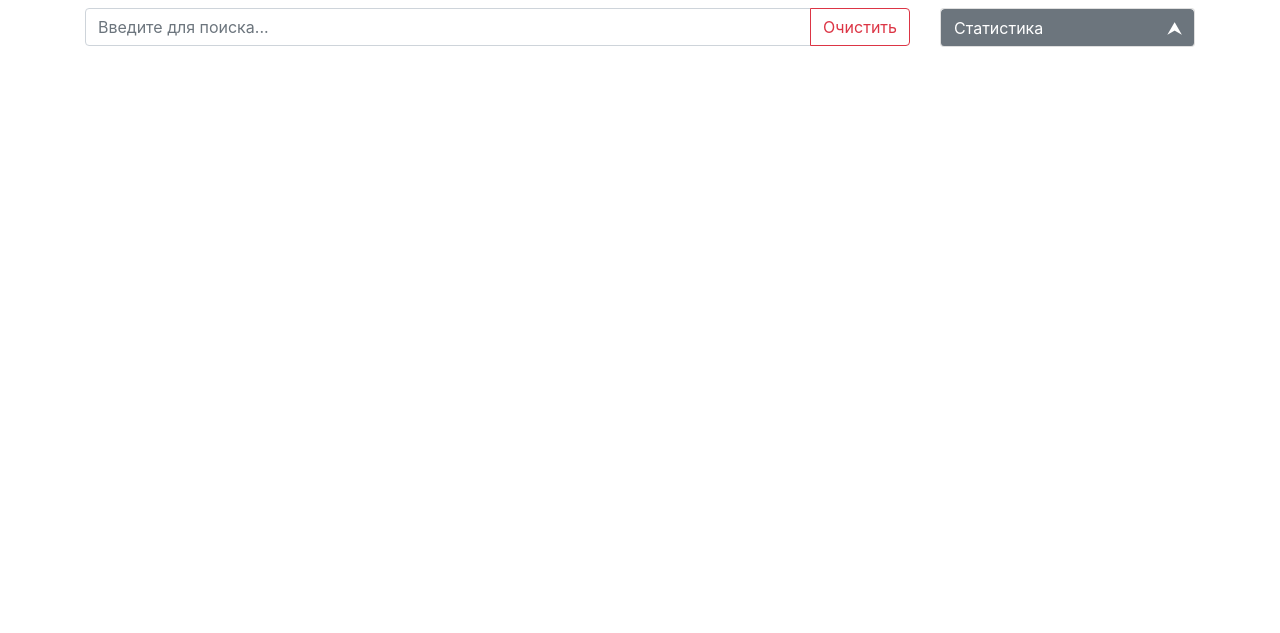
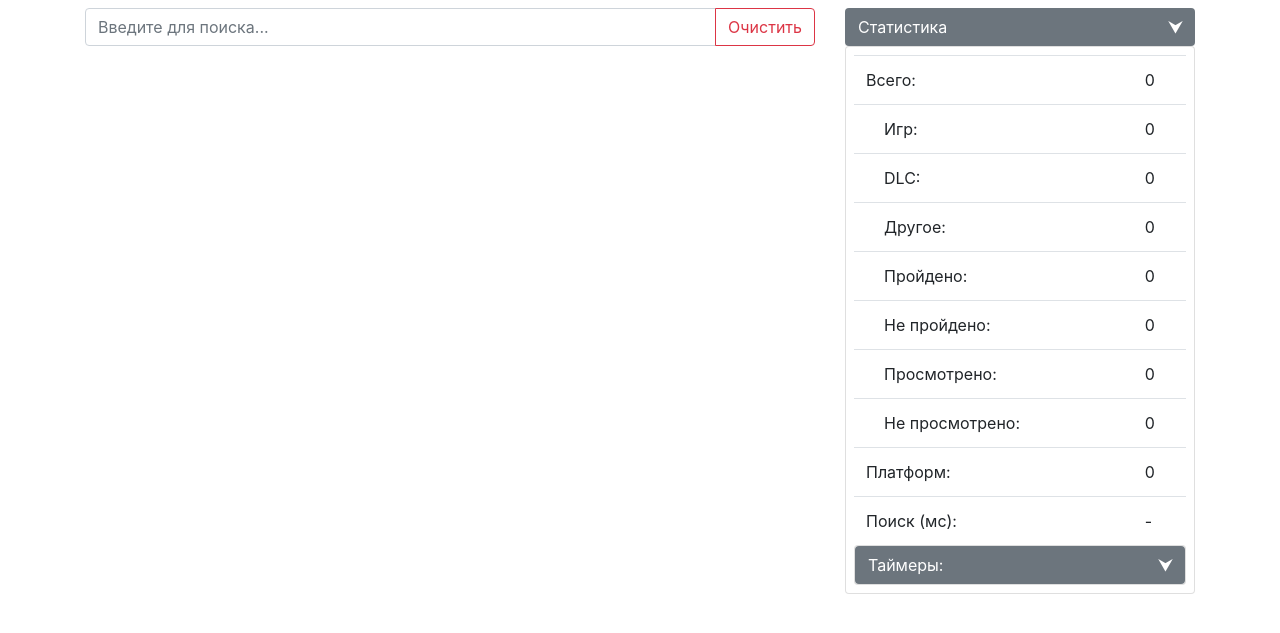
Before and after one commit to gil9red/web_played_games_parser, a Flask app: page / in a window 1280 px wide. Shown: the top 633 px of the page. Run offline with Flask 2, Linux system fonts and the light colour scheme; data that the repository does not hold is empty; parts of the project's set-up code (start-up, migrations or seed data) failed here and were passed over; some libraries are stand-ins or nearby versions.

Commit message:
Обновление UI. Доработки области "Статистики": упрощение кода, сохранение состояния между загрузками

```diff
--- a/static/css/index.css
+++ b/static/css/index.css
@@ -54,13 +54,13 @@
     border-right-color: transparent;
 }
 
-.card .card-header {
+.card-header {
     border: 0;
     border-radius: 2px;
     padding: 0;
 }
 
-.card .card-header .btn-header-link {
+.card-header [data-toggle="collapse"] {
     background: #6c757d;
     color: white;
     display: block;
@@ -68,11 +68,11 @@
     box-shadow: 0 0 0 0 !important;
 }
 
-.card .card-header .btn-header-link.collapsed:after {
+.card-header [data-toggle="collapse"].collapsed:after {
     content: "⮝";
 }
 
-.card .card-header .btn-header-link:after {
+.card-header [data-toggle="collapse"]:after {
     content: "⮟";
     font-weight: 900;
     float: right;
--- a/static/js/index.js
+++ b/static/js/index.js
@@ -9,20 +9,19 @@ function getNode(nodeEl) {
     return $('#tree').treeview("getNode", [ nodeId ]);
 }
 
-// TODO: Поддержать сохранение и восстановление состояния collapse после загрузки страницы
-//function on_change_visible_table_stats(visible) {
-//    localStorage.switch_visible_table_stats = visible;
-//}
-//
-//$(document).ready(function () {
-//    if (localStorage.switch_visible_table_stats != null) {
-//        let visible = localStorage.switch_visible_table_stats == "true";
-//        $('#switch_visible_table_stats').collapse(visible ? 'show' : 'hide');
-//    }
-//
-//    $('#switch_visible_table_stats').on("show.bs.collapse", () => on_change_visible_table_stats(true));
-//    $('#switch_visible_table_stats').on("hide.bs.collapse", () => on_change_visible_table_stats(false));
-//});
+function on_change_visible_table_stats(visible) {
+    localStorage.switch_visible_table_stats = visible;
+}
+
+$(document).ready(function () {
+    if (localStorage.switch_visible_table_stats != null) {
+        let visible = localStorage.switch_visible_table_stats == "true";
+        $('#switch_visible_table_stats').collapse(visible ? 'show' : 'hide');
+    }
+
+    $('#switch_visible_table_stats').on("show.bs.collapse", () => on_change_visible_table_stats(true));
+    $('#switch_visible_table_stats').on("hide.bs.collapse", () => on_change_visible_table_stats(false));
+});
 
 function show_error(text) {
     console.log('[-]', text);
--- a/templates/index.html
+++ b/templates/index.html
@@ -63,18 +63,17 @@
             </div>
         </div>
         <div id="context" class="row flex-row-reverse" style="display: none">
-            <div class="col-md-3 w-100 mb-3">
-                <div class="accordion" id="switch_visible_table_stats">
-                    <div class="card">
-                        <div class="card-header" id="switch_visible_table_stats_head">
-                            <a href="#" class="btn btn-header-link collapsed" data-toggle="collapse" data-target="#switch_visible_table_stats_body"
-                                aria-expanded="true" aria-controls="switch_visible_table_stats_body"
+            <div class="col-md-4 w-100 mb-3">
+                <div class="card-header">
+                    <button class="btn w-100" type="button"
+                            data-toggle="collapse" data-target="#switch_visible_table_stats"
+                            aria-expanded="true" aria-controls="switch_visible_table_stats"
                     >
                         Статистика
-                            </a>
+                    </button>
                 </div>
-                        <div id="switch_visible_table_stats_body" class="collapse" aria-labelledby="switch_visible_table_stats_head" data-parent="#switch_visible_table_stats">
-                            <div class="card-body p-2">
+                <div id="switch_visible_table_stats" class="collapse show">
+                    <div class="card card-body p-2">
                         <table id="table_stats" class="table mb-0">
                             <tr><td>Всего:</td><td id="stats_total">-</td></tr>
                             <tr><td>&nbsp;&nbsp;&nbsp;&nbsp;Игр:</td><td id="stats_total_games">-</td></tr>
@@ -107,9 +106,7 @@
                     </div>
                 </div>
             </div>
-                </div>
-            </div>
-            <div class="col-md-9">
+            <div class="col-md-8">
                 <div class="flex-column">
                     <div class="input-group mb-2">
                         <input type="text" class="form-control" id="tree-search" placeholder="Введите для поиска..." autocomplete="on">
```
Lines whose indentation alone changed are shown as unchanged.
